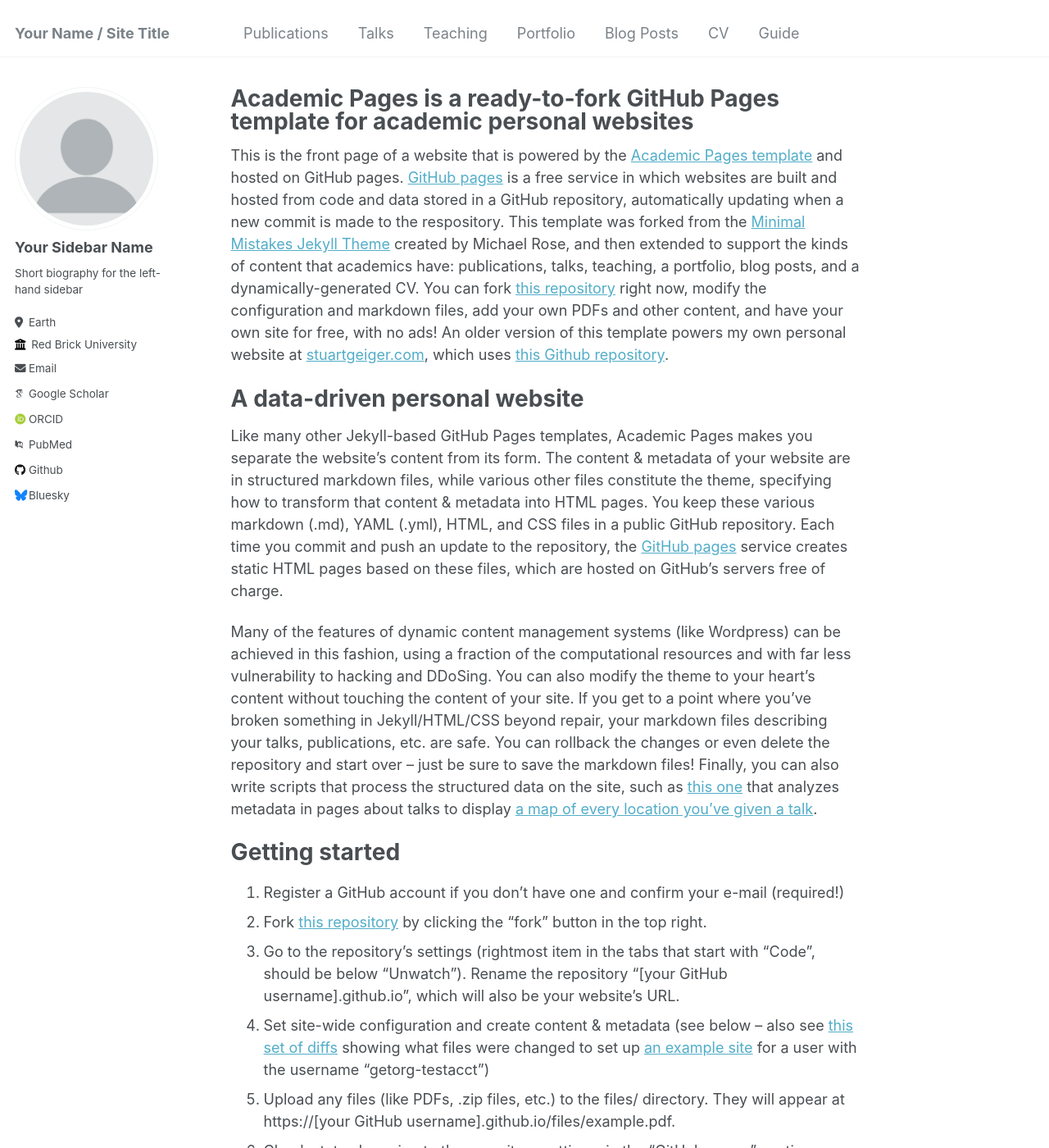
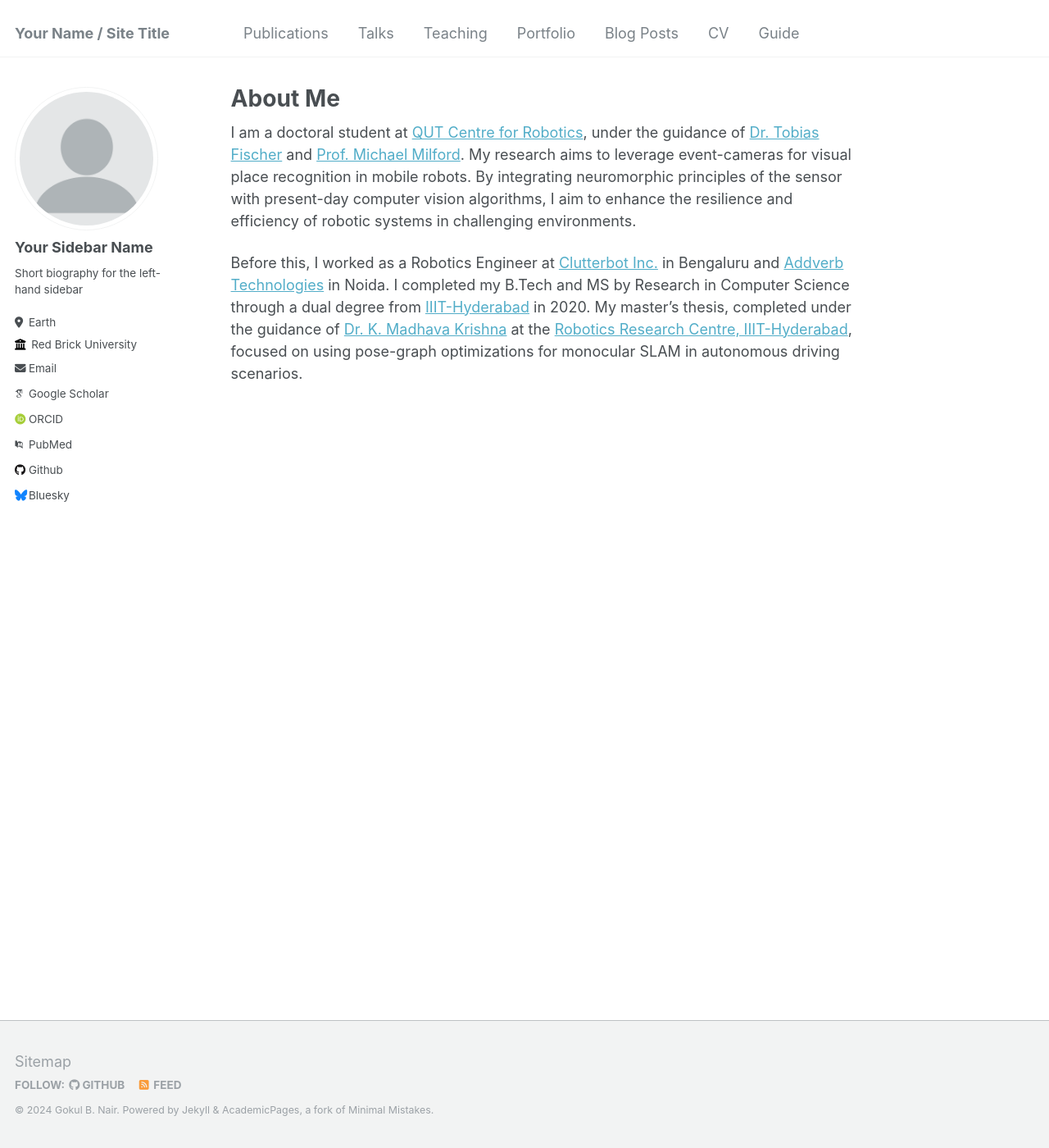
Before and after one commit to gokulbnr/gokulbnr.github.io, a Jekyll site: the page built from _pages/about.md, in a window 1280 px wide and 1400 px high. Shown: the whole window at 82% size. Built offline with Jekyll 4.4.1, drawn with Linux system fonts in a browser that asks for light colours; some web fonts are replaced; some of the changed text lies outside the part shown.

Commit message:
Added page 1 paras, yet to add basic info

```diff
--- a/_config.yml
+++ b/_config.yml
@@ -10,9 +10,9 @@
 locale                   : "en-US"
 title                    : "Your Name / Site Title"
 title_separator          : "-"
-name                     : &name "Your Name"
+name                     : &name "Gokul B. Nair"
 description              : &description "personal description"
-url                      : https://academicpages.github.io # the base hostname & protocol for your site e.g. "https://mmistakes.github.io"
+url                      : https://gokulbnr.github.io # the base hostname & protocol for your site e.g. "https://mmistakes.github.io"
 baseurl                  : "" # the subpath of your site, e.g. "/blog"
 repository               : "academicpages/academicpages.github.io"
 
--- a/_pages/about.md
+++ b/_pages/about.md
@@ -1,14 +1,20 @@
 ---
 permalink: /
-title: "Academic Pages is a ready-to-fork GitHub Pages template for academic personal websites"
+title: "About Me"
 author_profile: true
 redirect_from:
   - /about/
   - /about.html
 ---
 
-This is the front page of a website that is powered by the [Academic Pages template](https://github.com/academicpages/academicpages.github.io) and hosted on GitHub pages. [GitHub pages](https://pages.github.com) is a free service in which websites are built and hosted from code and data stored in a GitHub repository, automatically updating when a new commit is made to the respository. This template was forked from the [Minimal Mistakes Jekyll Theme](https://mmistakes.github.io/minimal-mistakes/) created by Michael Rose, and then extended to support the kinds of content that academics have: publications, talks, teaching, a portfolio, blog posts, and a dynamically-generated CV. You can fork [this repository](https://github.com/academicpages/academicpages.github.io) right now, modify the configuration and markdown files, add your own PDFs and other content, and have your own site for free, with no ads! An older version of this template powers my own personal website at [stuartgeiger.com](http://stuartgeiger.com), which uses [this Github repository](https://github.com/staeiou/staeiou.github.io).
+I am a doctoral student at [QUT Centre for Robotics](https://research.qut.edu.au/qcr/){:target="_blank"}, under the guidance of [Dr. Tobias Fischer](https://www.tobiasfischer.info/){:target="_blank"} and [Prof. Michael Milford](https://research.qut.edu.au/centre-for-future-enterprise/people/michael-milford/){:target="_blank"}. My research aims to leverage event-cameras for visual place recognition in mobile robots. By integrating neuromorphic principles of the sensor with present-day computer vision algorithms, I aim to enhance the resilience and efficiency of robotic systems in challenging environments.
 
+Before this, I worked as a Robotics Engineer at [Clutterbot Inc.](https://www.clutterbot.com/){:target="_blank"} in Bengaluru and [Addverb Technologies](https://addverb.com/){:target="_blank"} in Noida. I completed my B.Tech and MS by Research in Computer Science through a dual degree from [IIIT-Hyderabad](https://iiit.ac.in){:target="_blank"} in 2020. My master's thesis, completed under the guidance of [Dr. K. Madhava Krishna](https://robotics.iiit.ac.in/faculty_mkrishna/){:target="_blank"} at the [Robotics Research Centre, IIIT-Hyderabad](https://robotics.iiit.ac.in/){:target="_blank"}, focused on using pose-graph optimizations for monocular SLAM in autonomous driving scenarios.
+
+
+
+
+<!--
 A data-driven personal website
 ======
 Like many other Jekyll-based GitHub Pages templates, Academic Pages makes you separate the website's content from its form. The content & metadata of your website are in structured markdown files, while various other files constitute the theme, specifying how to transform that content & metadata into HTML pages. You keep these various markdown (.md), YAML (.yml), HTML, and CSS files in a public GitHub repository. Each time you commit and push an update to the repository, the [GitHub pages](https://pages.github.com/) service creates static HTML pages based on these files, which are hosted on GitHub's servers free of charge.
@@ -46,4 +52,4 @@ Example: editing a markdown file for a talk
 
 For more info
 ------
-More info about configuring Academic Pages can be found in [the guide](https://academicpages.github.io/markdown/). The [guides for the Minimal Mistakes theme](https://mmistakes.github.io/minimal-mistakes/docs/configuration/) (which this theme was forked from) might also be helpful.
+More info about configuring Academic Pages can be found in [the guide](https://academicpages.github.io/markdown/). The [guides for the Minimal Mistakes theme](https://mmistakes.github.io/minimal-mistakes/docs/configuration/) (which this theme was forked from) might also be helpful. -->
```
Also changed, not shown: _data/authors.yml (+13 -13 lines).
